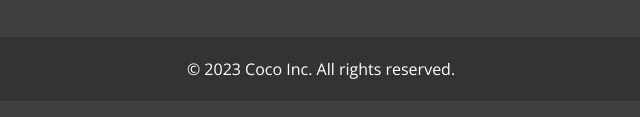
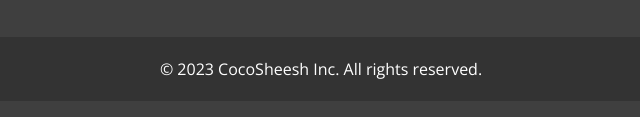
Before and after one commit to CocoShesh/Simple-Ecommerce-Website, a plain HTML site: page index.html in a window 1280 px wide. Shown: the part 3434-3551 px from the top of the page, 319-959 px from the left. Drawn offline with nearby package versions, Linux system fonts and the light colour scheme.

Commit message:
Update index.html

```diff
--- a/index.html
+++ b/index.html
@@ -281,6 +281,6 @@
         </div>
       </div>
       <div class="copyright text-center">
-        &copy; 2023 Coco Inc. All rights reserved.
+        &copy; 2023 CocoSheesh Inc. All rights reserved.
       </div>
     </footer>
```
